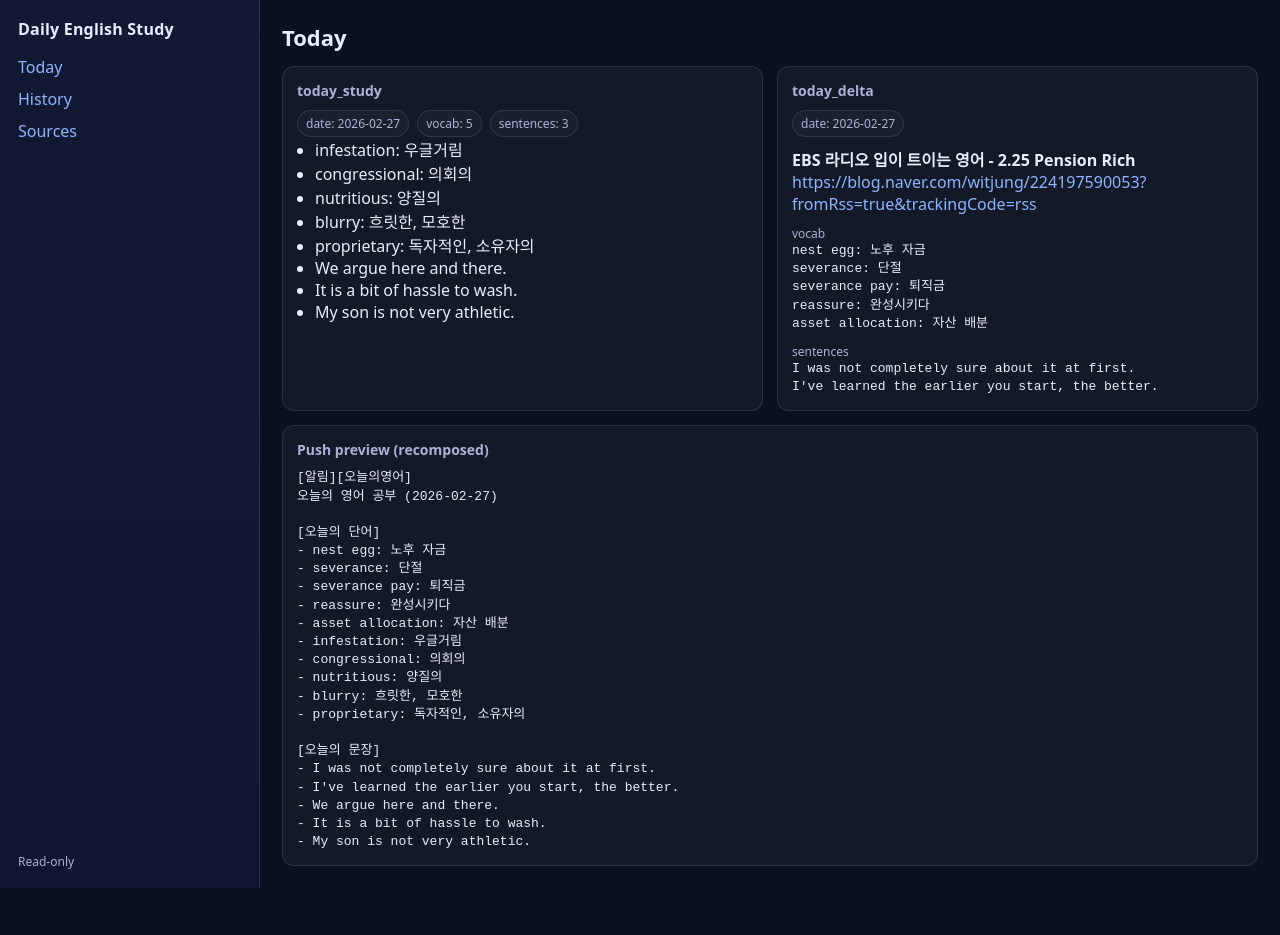
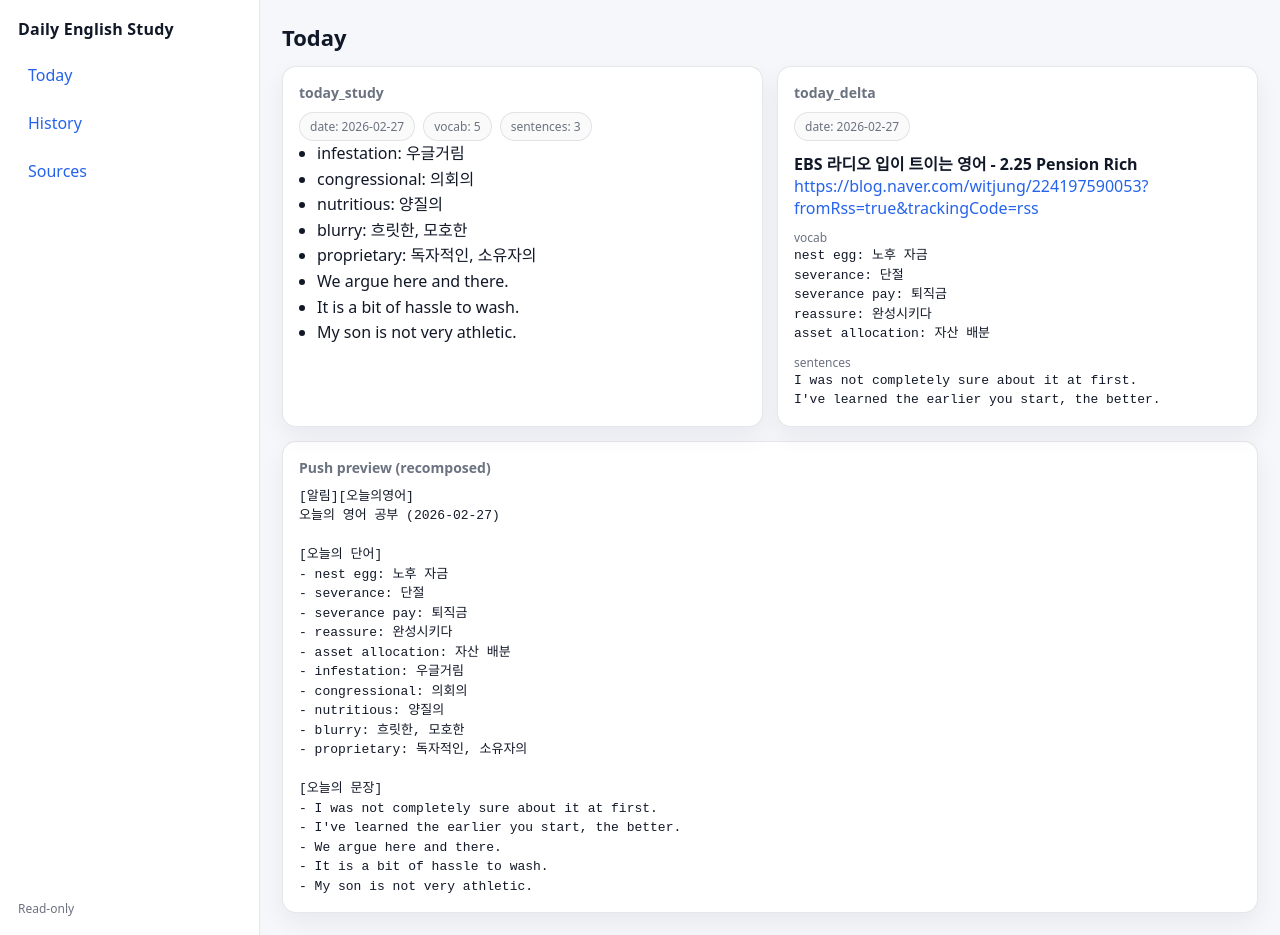
Before and after one commit to jjkkim88/daily_english_study, a Next.js app: page / in a window 1280 px wide. Before the commit the page ends 888 px from the top, so only its background shows below. Built offline with nearby package versions, Linux system fonts and the light colour scheme.

Commit message:
style: switch to light theme

```diff
--- a/app/globals.css
+++ b/app/globals.css
@@ -1,11 +1,12 @@
 :root{
-  --bg:#0b1020;
-  --panel:#121a33;
-  --panel2:#0f1630;
-  --text:#e8ecff;
-  --muted:#aab3d6;
-  --border:rgba(255,255,255,0.10);
-  --link:#8cb4ff;
+  --bg:#f6f7fb;
+  --panel:#ffffff;
+  --panel2:#ffffff;
+  --text:#111827;
+  --muted:#6b7280;
+  --border:rgba(17,24,39,0.10);
+  --link:#2563eb;
+  --shadow:0 10px 25px rgba(17,24,39,0.06);
 }
 *{box-sizing:border-box}
 html,body{height:100%}
@@ -14,26 +15,28 @@ a{color:var(--link);text-decoration:none}
 a:hover{text-decoration:underline}
 
 .shell{display:flex;min-height:100vh}
-.sidebar{width:260px;background:linear-gradient(180deg,var(--panel),var(--panel2));border-right:1px solid var(--border);padding:18px;display:flex;flex-direction:column;gap:16px}
-.brand{font-weight:700;font-size:16px;letter-spacing:0.2px}
+.sidebar{width:260px;background:var(--panel);border-right:1px solid var(--border);padding:18px;display:flex;flex-direction:column;gap:16px}
+.brand{font-weight:800;font-size:16px;letter-spacing:0.2px}
 .nav{display:flex;flex-direction:column;gap:10px}
+.nav a{padding:8px 10px;border-radius:10px}
+.nav a:hover{background:rgba(37,99,235,0.08);text-decoration:none}
 .sidebarFooter{margin-top:auto}
 .muted{color:var(--muted);font-size:12px}
 
 .main{flex:1;padding:22px;max-width:1100px}
 .h1{font-size:22px;margin:0 0 14px 0}
 .grid{display:grid;grid-template-columns:1fr 1fr;gap:14px}
-.card{background:rgba(255,255,255,0.04);border:1px solid var(--border);border-radius:12px;padding:14px}
-.card h2{margin:0 0 10px 0;font-size:14px;color:var(--muted);font-weight:600}
-.pre{white-space:pre-wrap;line-height:1.4;margin:0}
-.list{margin:0;padding-left:18px}
+.card{background:var(--panel);border:1px solid var(--border);border-radius:14px;padding:16px;box-shadow:var(--shadow)}
+.card h2{margin:0 0 10px 0;font-size:14px;color:var(--muted);font-weight:700}
+.pre{white-space:pre-wrap;line-height:1.5;margin:0}
+.list{margin:0;padding-left:18px;line-height:1.6}
 .kv{display:flex;gap:8px;flex-wrap:wrap}
-.pill{display:inline-flex;align-items:center;padding:4px 8px;border-radius:999px;border:1px solid var(--border);background:rgba(255,255,255,0.03);font-size:12px;color:var(--muted)}
+.pill{display:inline-flex;align-items:center;padding:5px 10px;border-radius:999px;border:1px solid var(--border);background:rgba(17,24,39,0.02);font-size:12px;color:var(--muted)}
 
 @media (max-width: 860px){
   .shell{display:block}
   .sidebar{width:auto;border-right:none;border-bottom:1px solid var(--border)}
   .nav{flex-direction:row;flex-wrap:wrap;gap:12px}
+  .main{padding:16px}
   .grid{grid-template-columns:1fr}
-  .main{padding:16px}
 }
```
